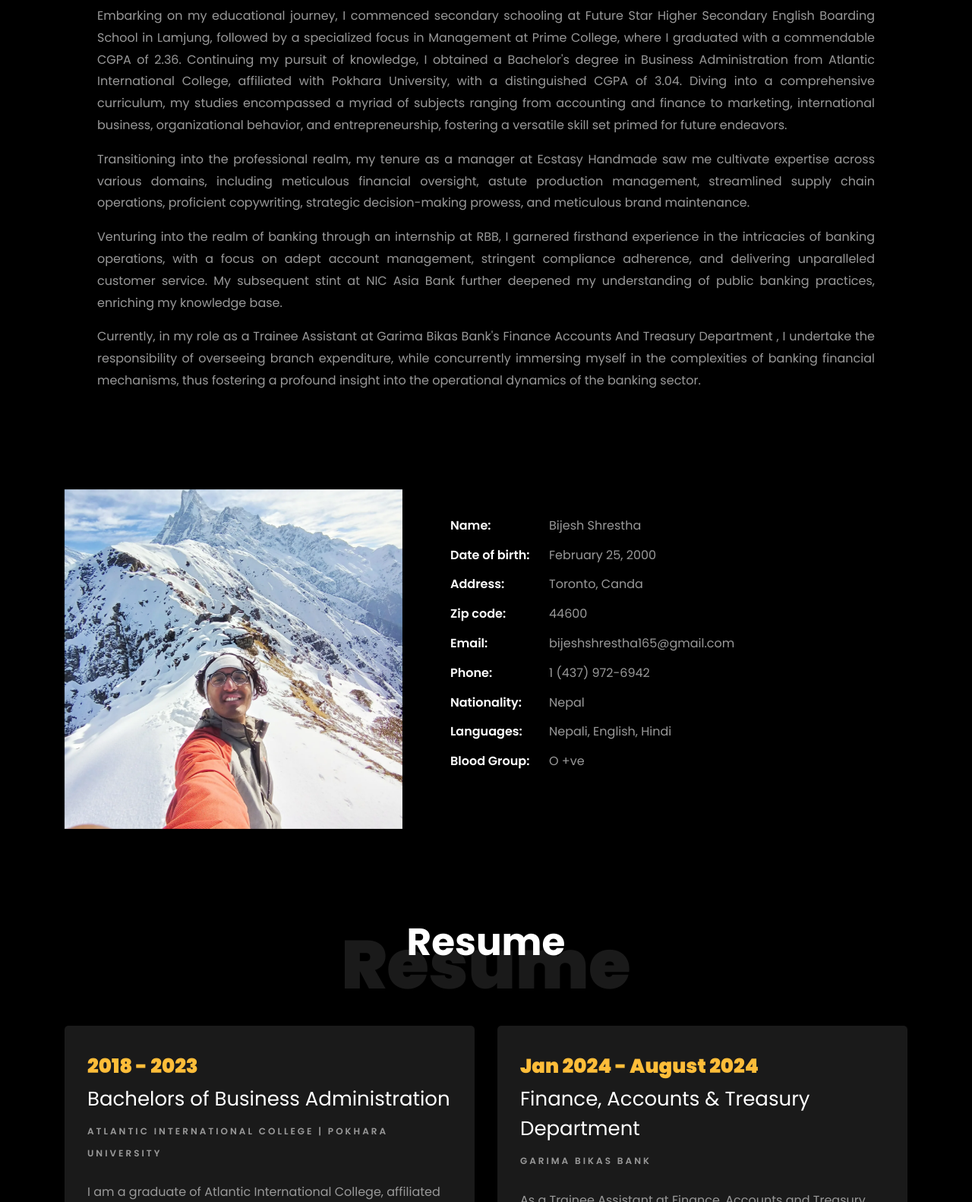
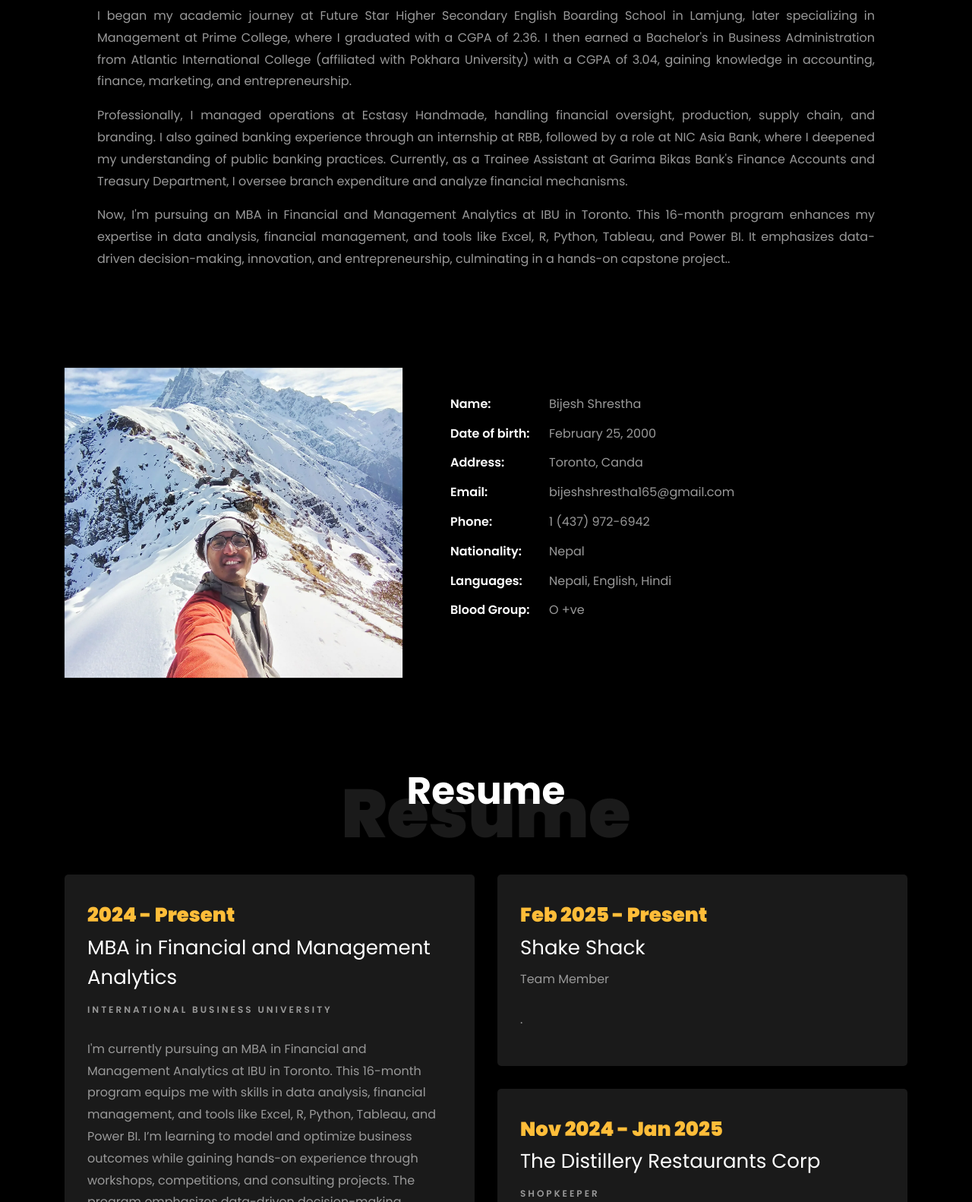
Before and after one commit to prabinay/bijeshrestha, a plain HTML site: page index.html in a window 1280 px wide. Shown: the part 960-2542 px from the top of the page at 76% size. Drawn offline with nearby package versions, Linux system fonts and the light colour scheme; files whose address does not match are found by name.

Commit message:
initial add

```diff
--- a/index.html
+++ b/index.html
@@ -118,28 +118,13 @@
 				<p> </p>
 			</div>
 		</div><!-- Add mx-4 class for left and right margins -->
-		<p>Embarking on my educational journey, I commenced secondary schooling at Future Star Higher Secondary English
-			Boarding School in Lamjung, followed by a specialized focus in Management at Prime College, where I
-			graduated with a commendable CGPA of 2.36. Continuing my pursuit of knowledge, I obtained a Bachelor's
-			degree in Business Administration from Atlantic International College, affiliated with Pokhara University,
-			with a distinguished CGPA of 3.04. Diving into a comprehensive curriculum, my studies encompassed a myriad
-			of subjects ranging from accounting and finance to marketing, international business, organizational
-			behavior, and entrepreneurship, fostering a versatile skill set primed for future endeavors.</p>
+		<p>I began my academic journey at Future Star Higher Secondary English Boarding School in Lamjung, later specializing in Management at Prime College, where I graduated with a CGPA of 2.36. I then earned a Bachelor's in Business Administration from Atlantic International College (affiliated with Pokhara University) with a CGPA of 3.04, gaining knowledge in accounting, finance, marketing, and entrepreneurship.</p>
 
-		<p>Transitioning into the professional realm, my tenure as a manager at Ecstasy Handmade saw me cultivate
-			expertise across various domains, including meticulous financial oversight, astute production management,
-			streamlined supply chain operations, proficient copywriting, strategic decision-making prowess, and
-			meticulous brand maintenance.</p>
+		<p>Professionally, I managed operations at Ecstasy Handmade, handling financial oversight, production, supply chain, and branding. I also gained banking experience through an internship at RBB, followed by a role at NIC Asia Bank, where I deepened my understanding of public banking practices. Currently, as a Trainee Assistant at Garima Bikas Bank's Finance Accounts and Treasury Department, I oversee branch expenditure and analyze financial mechanisms.</p>
 
-		<p>Venturing into the realm of banking through an internship at RBB, I garnered firsthand experience in the
-			intricacies of banking operations, with a focus on adept account management, stringent compliance adherence,
-			and delivering unparalleled customer service. My subsequent stint at NIC Asia Bank further deepened my
-			understanding of public banking practices, enriching my knowledge base.</p>
+		<p>Now, I'm pursuing an MBA in Financial and Management Analytics at IBU in Toronto. This 16-month program enhances my expertise in data analysis, financial management, and tools like Excel, R, Python, Tableau, and Power BI. It emphasizes data-driven decision-making, innovation, and entrepreneurship, culminating in a hands-on capstone project..</p>
 
-		<p> Currently, in my role as a Trainee Assistant at Garima Bikas Bank's Finance Accounts And Treasury Department
-			, I undertake the responsibility of overseeing branch expenditure, while concurrently immersing myself in
-			the complexities of banking financial mechanisms, thus fostering a profound insight into the operational
-			dynamics of the banking sector.</p>
+
 		</p>
 	</div>
 	</div>
@@ -172,7 +157,6 @@
 								<li class="d-flex"><span>Name:</span> <span>Bijesh Shrestha</span></li>
 								<li class="d-flex"><span>Date of birth:</span> <span>February 25, 2000</span></li>
 								<li class="d-flex"><span>Address:</span> <span>Toronto, Canda</span></li>
-								<li class="d-flex"><span>Zip code:</span> <span>44600</span></li>
 								<li class="d-flex"><span>Email:</span> <span>bijeshshrestha165@gmail.com</span></li>
 								<li class="d-flex"><span>Phone: </span> <span>1 (437) 972-6942</span></li>
 								<li class="d-flex"><span>Nationality: </span> <span>Nepal</span></li>
@@ -198,6 +182,14 @@
 			</div>
 			<div class="row">
 				<div class="col-md-6">
+					<div class="resume-wrap ftco-animate">
+						<span class="date">2024 - Present</span>
+						<h2>MBA in Financial and Management Analytics</h2>
+						<span class="position">International Business University</span>
+						<p class="mt-4">I'm currently pursuing an MBA in Financial and Management Analytics at IBU in Toronto. This 16-month program equips me with skills in data analysis, financial management, and tools like Excel, R, Python, Tableau, and Power BI. I’m learning to model and optimize business outcomes while gaining hands-on experience through workshops, competitions, and consulting projects. The program emphasizes data-driven decision-making, innovation, and entrepreneurship, culminating in a capstone project focused on real-world applications.
+						</p>
+					</div>
+
 					<div class="resume-wrap ftco-animate">
 						<span class="date">2018 - 2023</span>
 						<h2>Bachelors of Business Administration</h2>
@@ -232,7 +224,24 @@
 				</div>
 
 				<div class="col-md-6">
-					<div class="resume-wrap ftco-animate">
+
+
+						<div class="resume-wrap ftco-animate">
+						<span class="date">Feb 2025 - Present</span>
+						<h2>Shake Shack</h2>
+						<span class="Position">Team Member</span>
+						<p class="mt-4">.</p>
+
+
+						</div>
+						<div class="resume-wrap ftco-animate">
+						<span class="date">Nov 2024 - Jan 2025</span>
+						<h2>The Distillery Restaurants Corp</h2>
+						<span class="position">Shopkeeper</span>
+						<p class="mt-4">As a As a shopkeeper at the Distillery District’s Winter Village, I managed high-volume cash transactions and 								provided top-tier hospitality to over 20,000 daily guests. I ensured smooth payments, maintained inventory, and created a welcoming 							atmosphere, all while handling festive sales under pressure to enhance the holiday shopping experience.</p>
+
+						</div>
+						<div class="resume-wrap ftco-animate">
 						<span class="date">Jan 2024 - August 2024</span>
 						<h2>Finance, Accounts &amp; Treasury Department</h2>
 						<span class="position">Garima Bikas Bank</span>
@@ -250,8 +259,8 @@
 						<p class="mt-4">I chose to engage in another internship at NIC Asia Bank with the aim of
 							deepening my comprehension of public banking functions, building upon my prior internship
 							experience at a governmental bank. During my time there, I found myself entrusted with
-							analogous responsibilities akin to those I had undertaken at Rastriya Banijya Bank (RBB).
-						</p>
+							analogous responsibilities akin to those I had undertaken at Rastriya Banijya Bank (RBB). </p>
+
 					</div>
 					<div class="resume-wrap ftco-animate">
 						<span class="date">2022 Sep - 2022 Nov</span>
@@ -604,7 +613,7 @@
 							<span class="icon-map-signs"></span>
 						</div>
 						<h3 class="mb-4">Address</h3>
-						<p><a>Kathmandu, Nepal</a></p>
+						<p><a>Toronto, ON, Canada</a></p>
 					</div>
 				</div>
 				<div class="col-md-6 col-lg-3 d-flex ftco-animate">
@@ -677,7 +686,7 @@
 						<h2 class="ftco-heading-2">Have a Questions?</h2>
 						<div class="block-23 mb-3">
 							<ul>
-								<li><span class="icon icon-map-marker"></span><span class="text">Kathmandu, Nepal</span>
+								<li><span class="icon icon-map-marker"></span><span class="text">Toronto, ON, Canada</span>
 								</li>
 								<li><a href="tel://+9779840216942"><span class="icon icon-phone"></span><span
 											class="text">1 (437) 972-6942</span></a></li>
```
